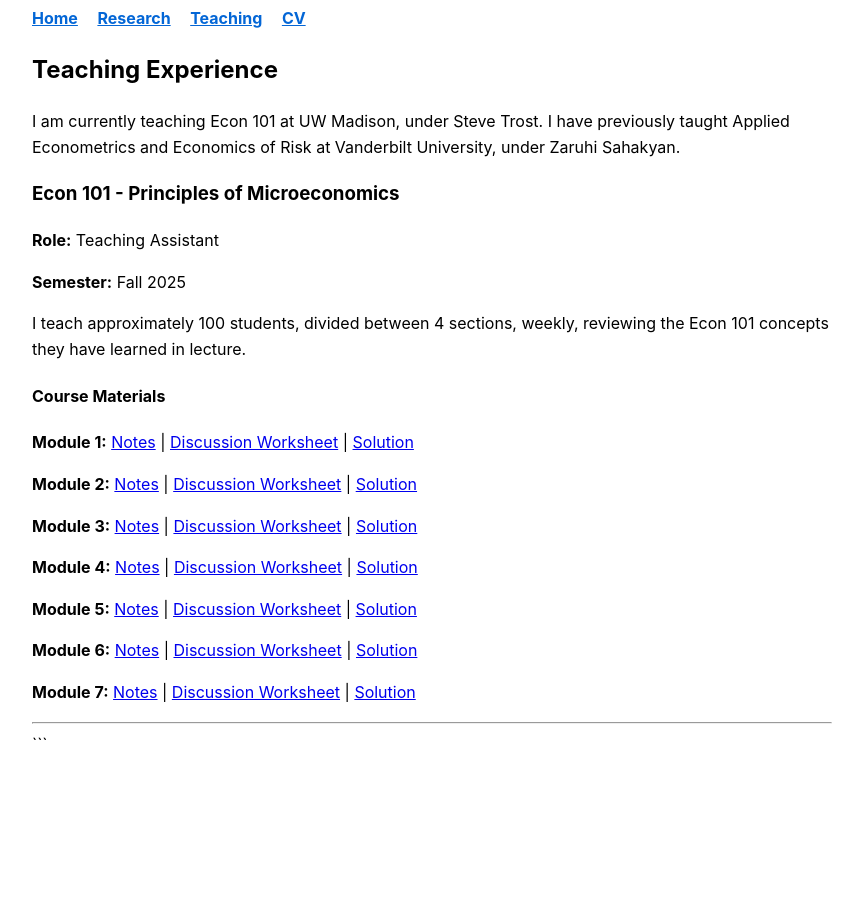
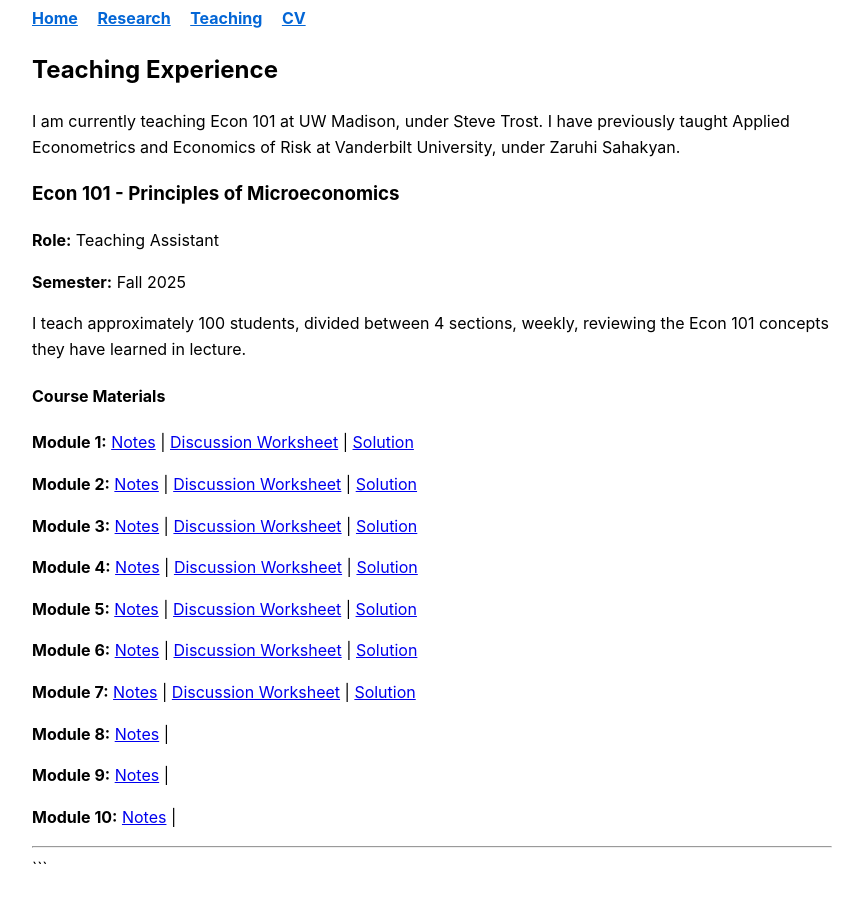
Before and after one commit to katelynnlewallen/katelynnlewallen.github.io, a plain HTML site: page teaching.html in a window 1280 px wide. Shown: the part 107-1010 px from the top of the page, without its empty margins (208-1071 px from the left). Before the commit the page ends 904 px from the top, so only its background shows below. Drawn offline with Linux system fonts and the light colour scheme.

Commit message:
Add links for Modules 8, 9, and 10

````diff
--- a/teaching.html
+++ b/teaching.html
@@ -87,6 +87,18 @@
       <a href="teaching/week6_worksheet.pdf">Discussion Worksheet</a> |
       <a href="teaching/week6_solution.pdf">Solution</a>
     </p>
+
+     <p><b>Module 8:</b>
+      <a href="teaching/Module 8 Review.pdf">Notes</a> |
+    </p>
+
+     <p><b>Module 9:</b>
+      <a href="teaching/Module 9 Review.pdf">Notes</a> |
+    </p>
+
+    <p><b>Module 10:</b>
+      <a href="teaching/Module 10 Review.pdf">Notes</a> |
+    </p>
     <hr> ```
 
 </body>
````
